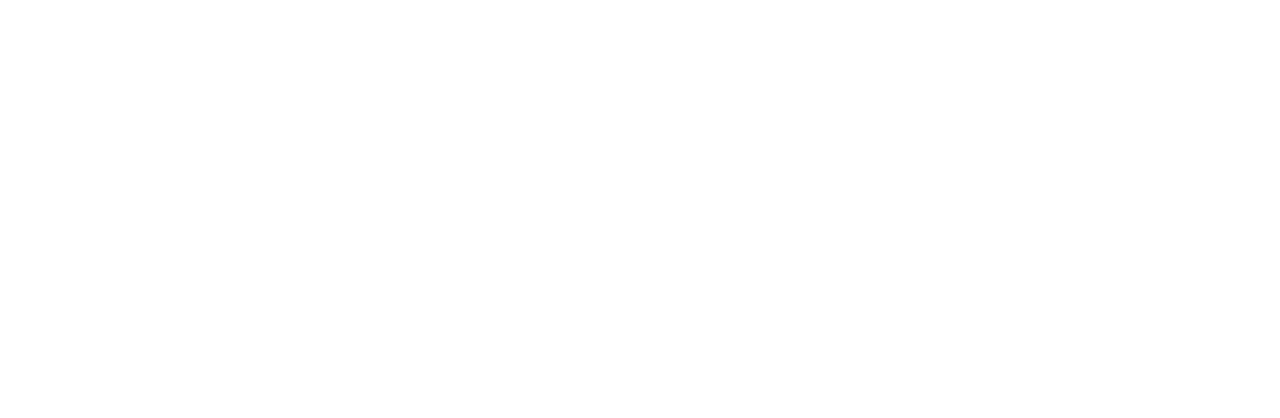
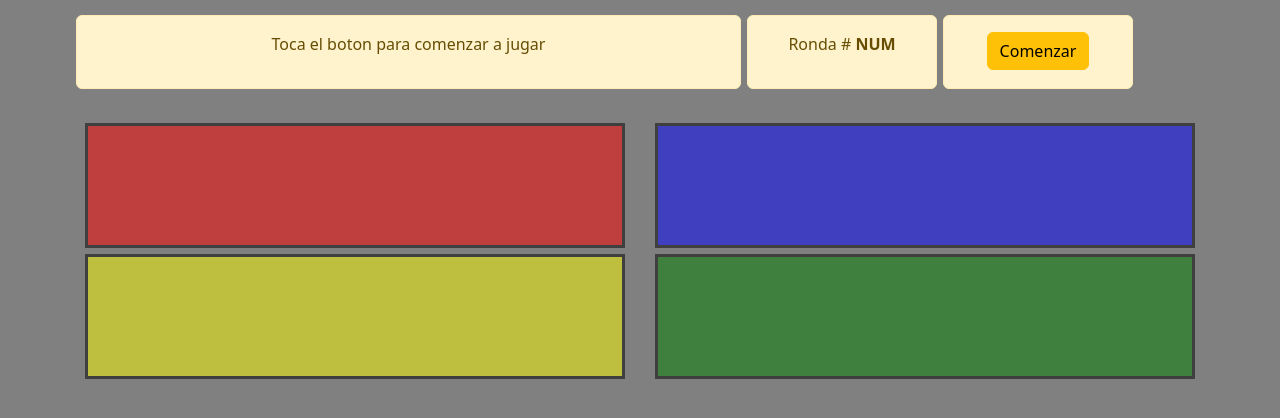
Before and after one commit to Rodrigo-ade/simon-dice, a website: page index.html in a window 1280 px wide. Drawn offline with nearby package versions, Linux system fonts and the light colour scheme.

Commit message:
Agrega la base del juego y sus estilos

```diff
--- a/index.html
+++ b/index.html
@@ -1,17 +1,49 @@
 <!DOCTYPE html>
 <html>
-<head>
-    <meta charset='utf-8'>
-    <meta http-equiv='X-UA-Compatible' content='IE=edge'>
+  <head>
+    <meta charset="utf-8" />
+    <meta http-equiv="X-UA-Compatible" content="IE=edge" />
     <title>Simon Dice</title>
-    <meta name='viewport' content='width=device-width, initial-scale=1'>
-    <link href="node_modules\bootstrap\dist\css\bootstrap.min.css" rel="stylesheet"/>
-    <link rel='stylesheet' type='text/css' media='screen' href='main.css'>
-</head>
-<body>
+    <meta name="viewport" content="width=device-width, initial-scale=1" />
+    <link rel="stylesheet" href="node_modules\bootstrap\dist\css\bootstrap.min.css"/>
+    <link rel="stylesheet" type="text/css" media="screen" href="main.css" />
+  </head>
+  <body>
+    <div class="container text-center" id="panel-usuario">
+      <div class="row">
+        <div class="col-sm-7 alert alert-warning" role="alert">
+          <p>Toca el boton para comenzar a jugar</p>
+        </div>
+        <div class="col-sm-2 alert alert-warning" role="alert">
+          <p>Ronda # <strong id="ronda">NUM</strong></p>
+        </div>
+        <div class="col-sm-2 alert alert-warning" role="alert">
+          <button type="button" class="btn btn-warning" id="comenzar">
+            Comenzar
+          </button>
+        </div>
+      </div>
+    </div>
 
+    <div class="container" id="tablero-juego">
+      <div class="row">
+        <div class="col-sm">
+          <div class="color" id="rojo"></div>
+        </div>
+        <div class="col-sm">
+          <div class="color" id="azul"></div>
+        </div>
+      </div>
+      <div class="row">
+        <div class="col-sm">
+          <div class="color" id="amarillo"></div>
+        </div>
+        <div class="col-sm">
+          <div class="color" id="verde"></div>
+        </div>
+      </div>
+    </div>
 
-
-    <script src='index.js'></script>
-</body>
+    <script src="index.js"></script>
+  </body>
 </html>
--- a/main.css
+++ b/main.css
@@ -0,0 +1,36 @@
+body{
+    background-color: grey;
+}
+
+#panel-usuario{
+    margin-top: 15px;
+    margin-bottom: 15px;
+}
+
+[role=alert]{
+    margin-left: 6px;
+}
+
+#rojo{
+    background-color: red;
+}
+
+#azul{
+    background-color: blue;
+}
+
+#verde{
+    background-color: green;
+}
+
+#amarillo{
+    background-color: yellow;
+}
+
+.color{
+    height: 125px;
+    opacity: 0.5;
+    margin: 3px;
+    border-style: solid;
+    border-color: black;
+}
```
